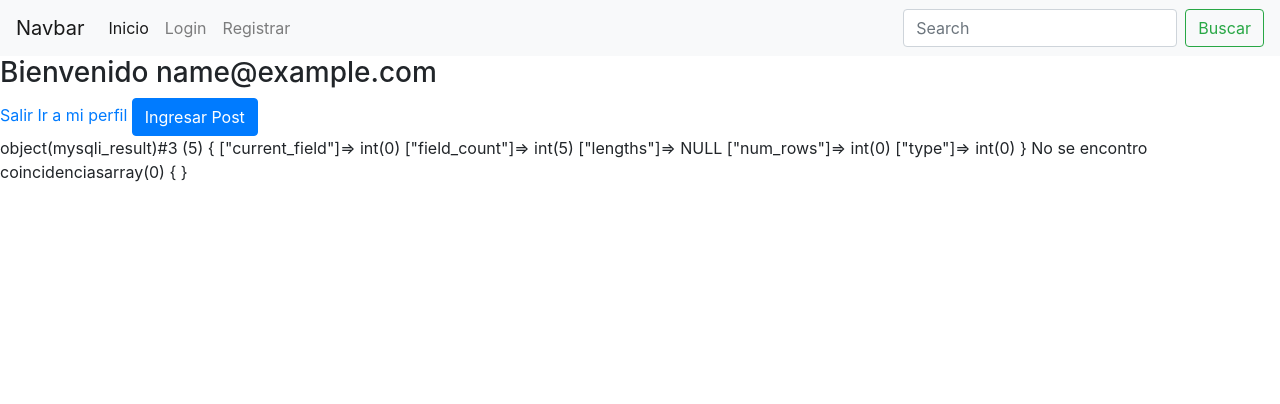
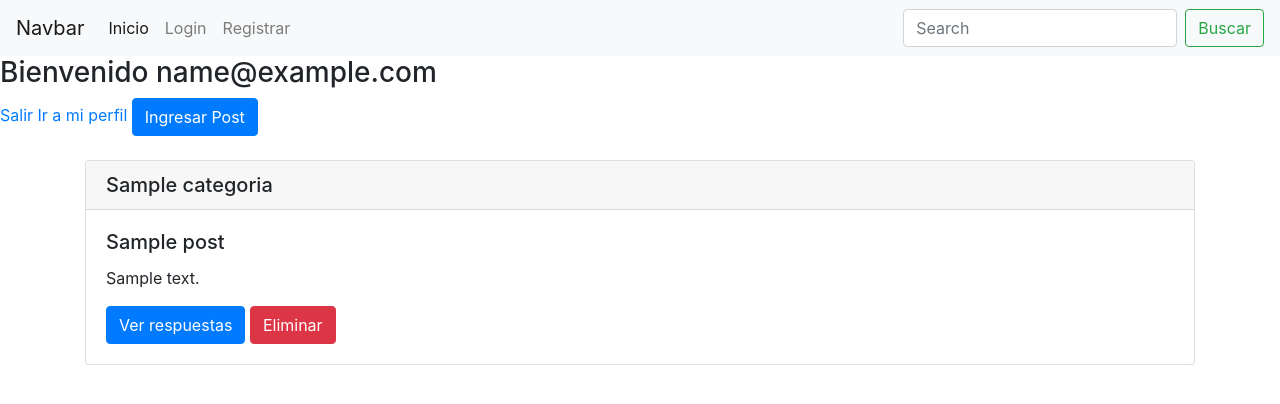
Before and after one commit to DevelopersGTTest/PHPEXP, a PHP site: page / in a window 1280 px wide. Shown: the top 404 px of the page. Run offline with PHP 8.4, Linux system fonts and the light colour scheme; the visitor is signed in with stand-in values (Sample User, id 1); tables that the repository leaves empty hold one stand-in row (values such as "Sample post"); some libraries are stand-ins or nearby versions.

Commit message:
Success Search

```diff
--- a/SysActive/includes/funciones.php
+++ b/SysActive/includes/funciones.php
@@ -11,7 +11,7 @@ function listar_post($cnn, $whr = null ){
         $sql .= " AND post.titulo LIKE '%$whr%'";
 
         $post = mysqli_query($cnn, $sql);
-        var_dump($post);
+
     }
 
     $post = mysqli_query($cnn, $sql);
--- a/SysActive/includes/navbar.php
+++ b/SysActive/includes/navbar.php
@@ -22,7 +22,7 @@
         <a class="nav-link" href="./includes/register.php">Registrar</a>
       </li>
     </ul>
-    <form class="form-inline my-2 my-lg-0" action="./includes/buscar.php"  method="POST" >
+    <form class="form-inline my-2 my-lg-0" action="./index.php"  method="POST" >
       <input class="form-control mr-sm-2" type="text" placeholder="Search" aria-label="Search" name="termino" >
       <button class="btn btn-outline-success my-2 my-sm-0" type="submit">Buscar</button>
     </form>
--- a/SysActive/index.php
+++ b/SysActive/index.php
@@ -8,6 +8,10 @@
            $_SESSION['no_usuario'] = "Registrate para poder ver";
            $usu =  $_SESSION['no_usuario'];
        }
+    }
+
+    if(isset($_POST)){
+        $term =  isset($_POST['termino']) ? $_POST['termino'] : false ;
     }
 ?>
 <!DOCTYPE html>
@@ -45,10 +49,11 @@
     <!-- Post Inicio -->
     <?php
 
-        if(isset($_SESSION['res_busqueda']) >= 1 ){
-            $post = listar_post($db, 'Spring');
-            var_dump($post);
-        }else{
+        if(isset($term)){
+            $post = listar_post($db, $term);
+        }
+
+        if(!isset($term)){
             $post = listar_post($db);
         }
 
```
Also changed, not shown: SysActive/includes/buscar.php (deleted, +0 -18 lines).
